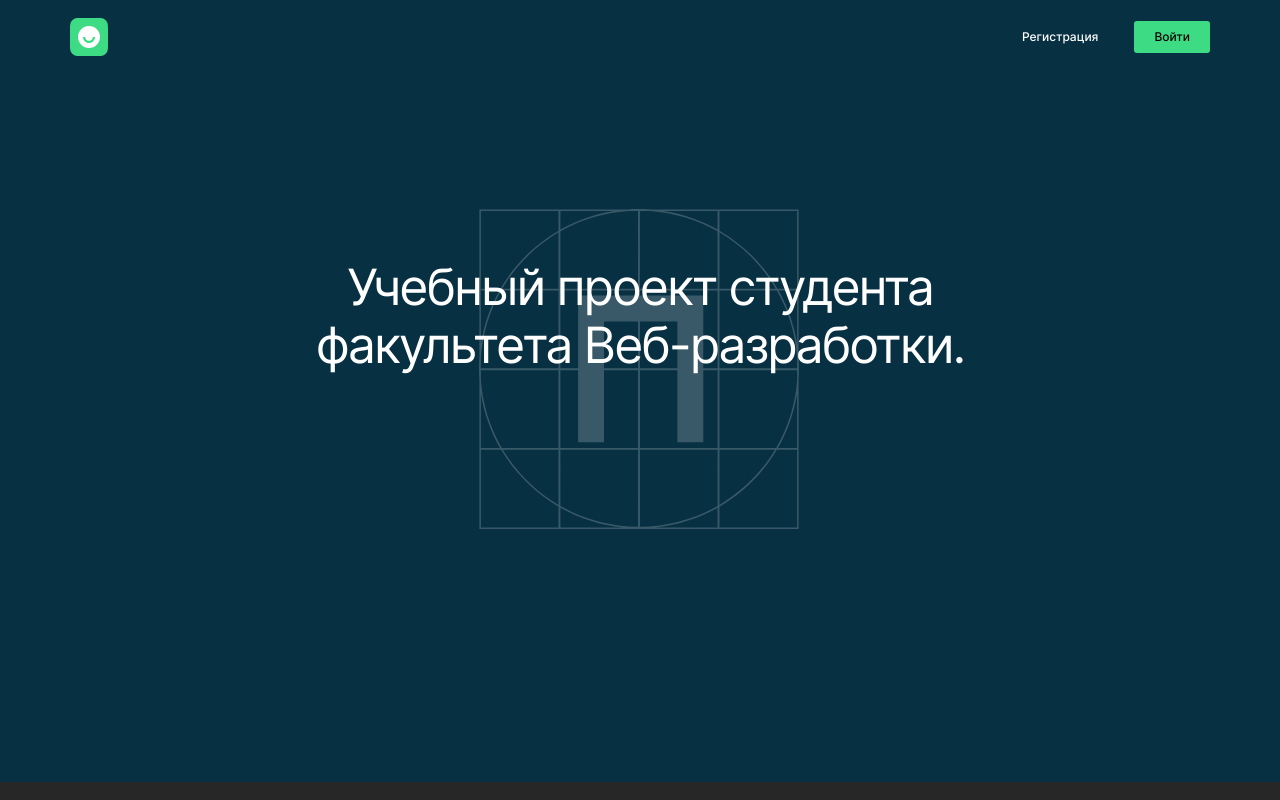
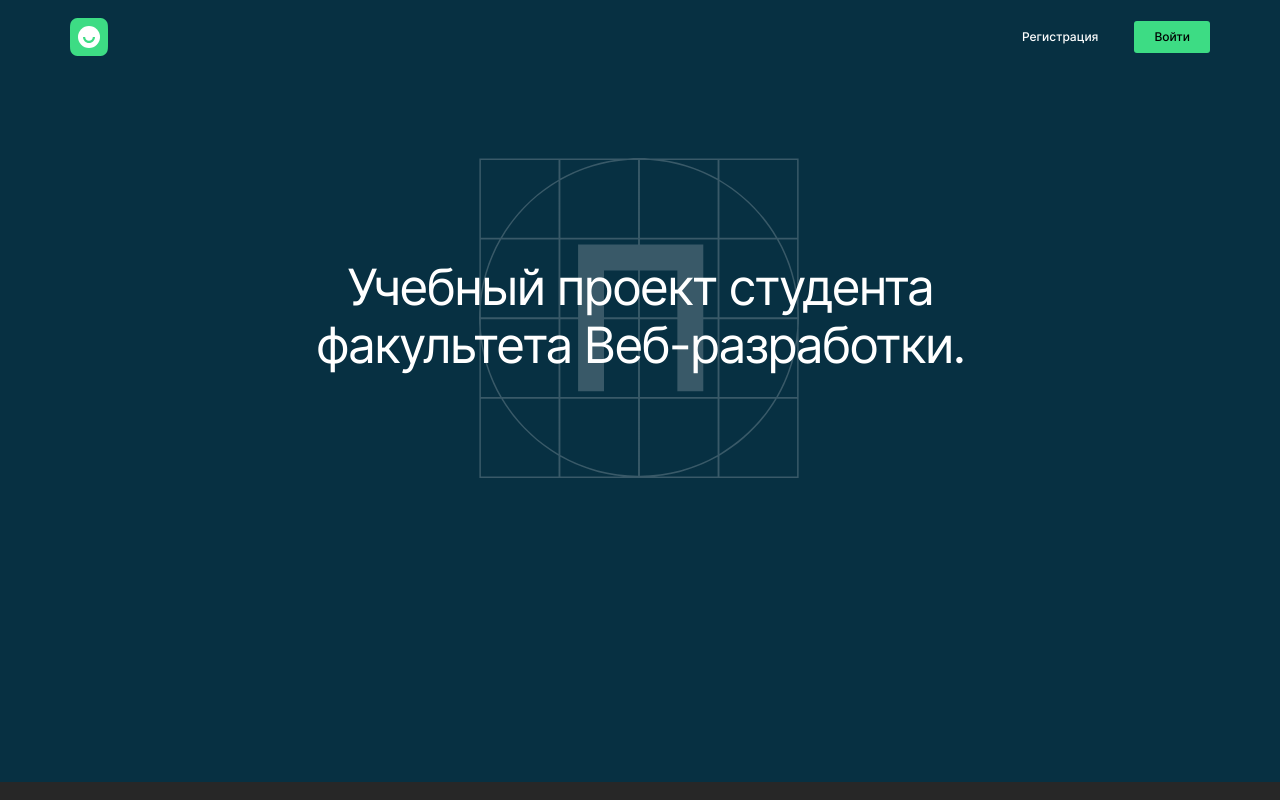
Before and after one commit to Polar-Bear777/movies-explorer-frontend, a React (Create React App) app: page / in a window 1280 px wide. Shown: the top 800 px of the page. Built offline with nearby package versions, Linux system fonts and the light colour scheme.

Commit message:
подпаравил promo__logo

```diff
--- a/src/components/Main/Promo/Promo.css
+++ b/src/components/Main/Promo/Promo.css
@@ -20,7 +20,7 @@
 
 .promo__logo {
   position: absolute;
-  top: -49px;
+  top: -100px;
   left: 28%;
 }
 
```
